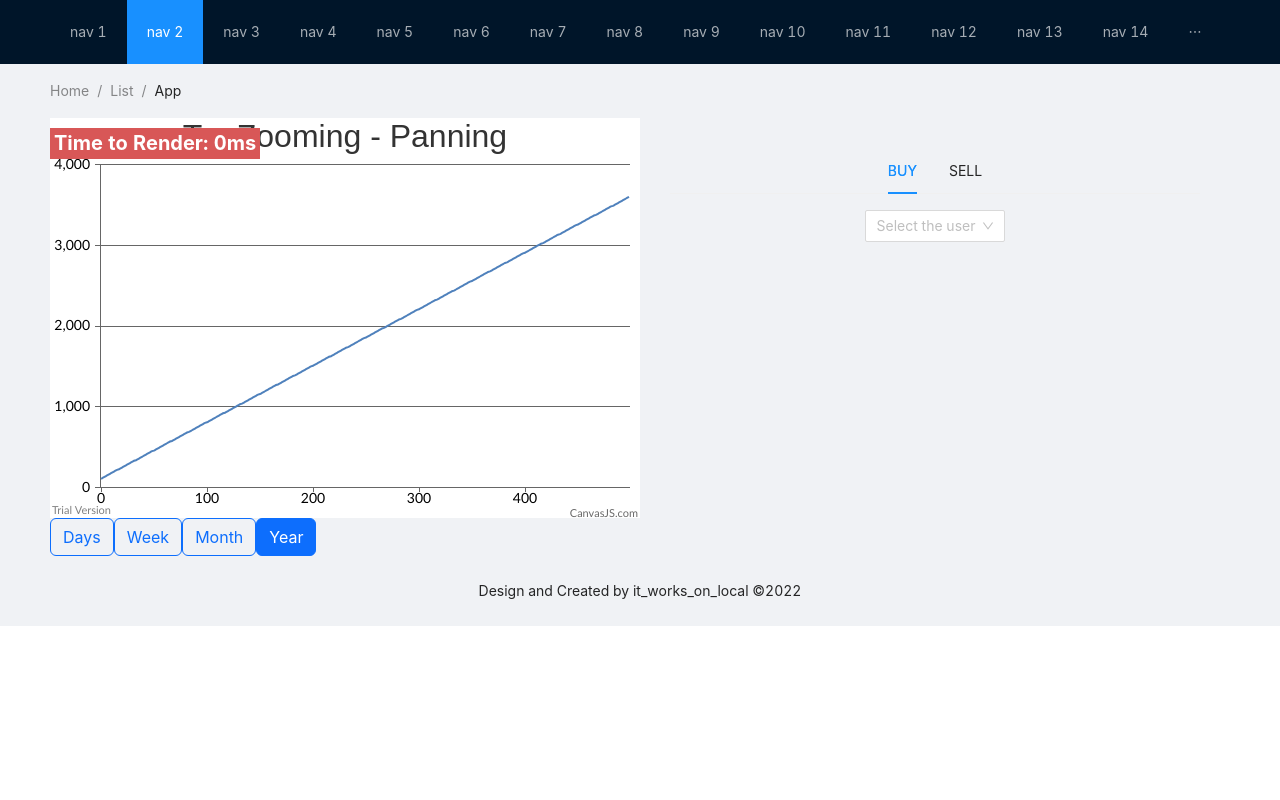
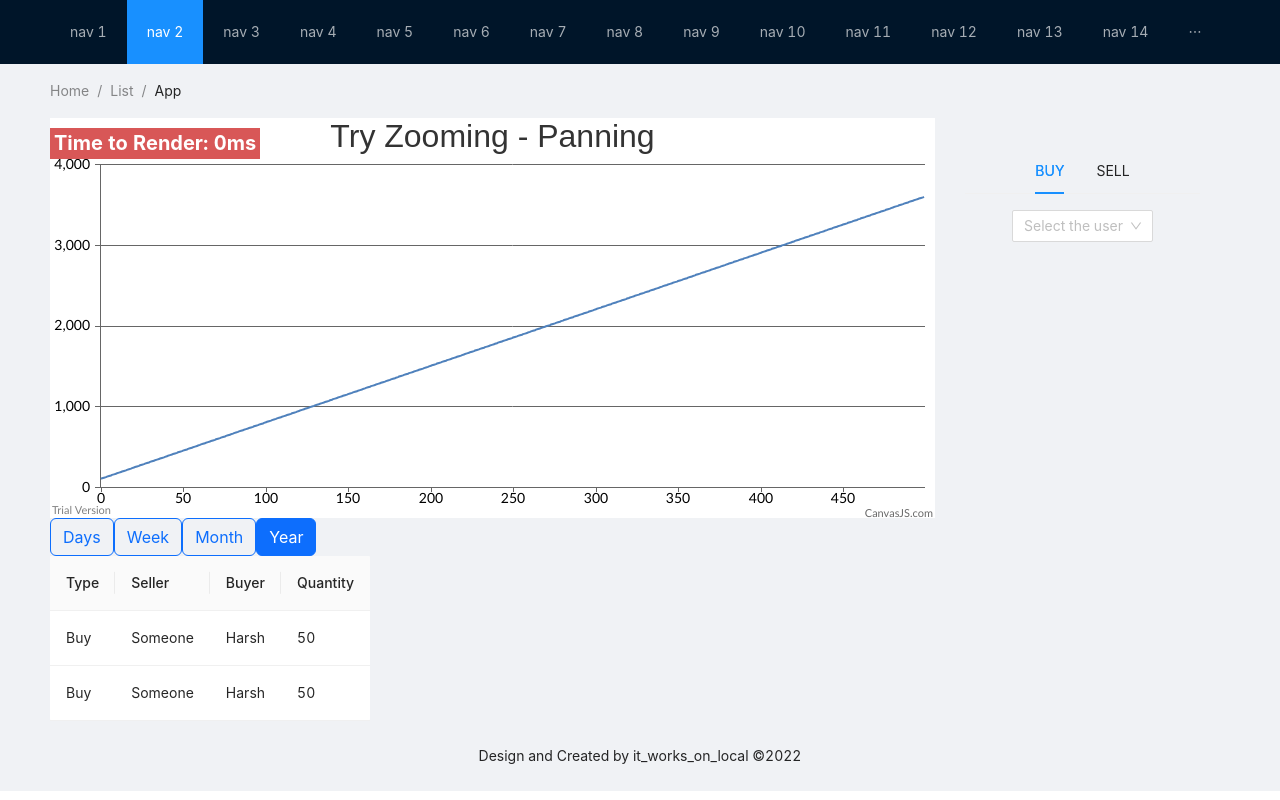
Before and after one commit to hack-an-intern/frontend, a React (Create React App) app: page / in a window 1280 px wide. Built offline with nearby package versions, Linux system fonts and the light colour scheme.

Commit message:
some changes

```diff
--- a/src/Layout.js
+++ b/src/Layout.js
@@ -3,6 +3,7 @@ import React from 'react';
 import { Col, Row } from 'antd';
 import Graph from './components/Graph';
 import Buysell from './components/Buysell';
+import TransactionHistory from './components/TransactionHistory';
 const { Header, Content, Footer } = Layout;
 const Container = () => (
   <Layout className="layout">
@@ -37,13 +38,16 @@ const Container = () => (
       </Breadcrumb>
       <div className="site-layout-content">
       <Row>
-        <Col span={12}>
+        <Col span={18}>
           <Graph/>
         </Col>
-        <Col span={12} style={{padding: "30px"}}>
+        <Col span={6} style={{padding: "30px"}}>
           {/* <Graph/> */}
           <Buysell/>
         </Col>
+      </Row>
+      <Row>
+        <TransactionHistory/>
       </Row>
       </div>
     </Content>
--- /dev/null
+++ b/src/components/TransactionHistory.js
@@ -0,0 +1,48 @@
+import React from 'react'
+import {Table} from 'antd'
+
+export default function TransactionHistory() {
+    const dataSource = [
+        {
+          key: '1',
+          type: 'Buy',
+          buyer: "Harsh",
+          seller: "Someone",
+          quantity: '50',
+        },
+        {
+            key: '2',
+            type: 'Buy',
+            buyer: "Harsh",
+            seller: "Someone",
+            quantity: '50',
+        },
+      ];
+
+      const columns = [
+        {
+          title: 'Type',
+          dataIndex: 'type',
+          key: 'type',
+        },
+        {
+          title: 'Seller',
+          dataIndex: 'seller',
+          key: 'seller',
+        },
+        {
+          title: 'Buyer',
+          dataIndex: 'buyer',
+          key: 'buyer',
+        },
+        {
+            title: 'Quantity',
+            dataIndex: 'quantity',
+            key: 'quantity',
+          },
+      ];
+
+  return (
+    <Table dataSource={dataSource} pagination={false} columns={columns} />
+  )
+}
```
